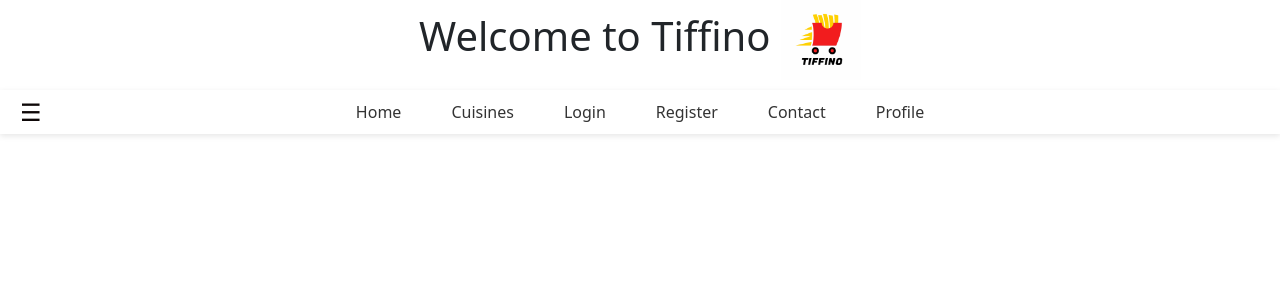
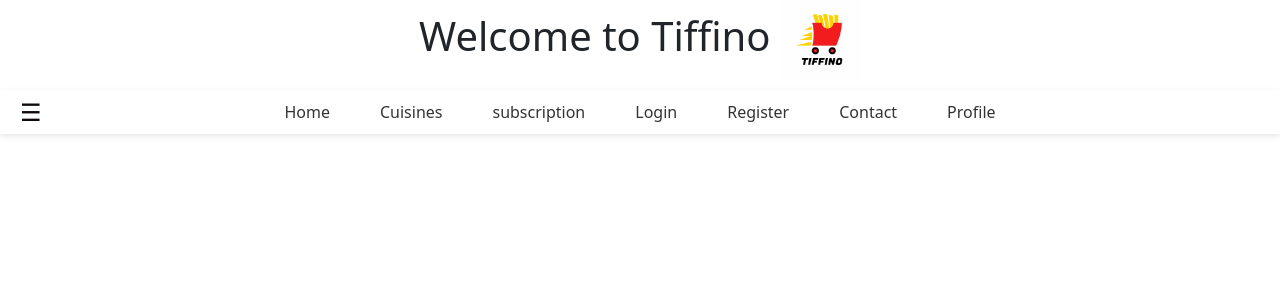
Before and after one commit to hulleashish-lab/tiffino-Front, an Angular app: page / in a window 1280 px wide. Shown: the top 300 px of the page. Built offline with nearby package versions, Linux system fonts and the light colour scheme.

Commit message:
subscription line edited

```diff
--- a/src/app/app.component.html
+++ b/src/app/app.component.html
@@ -5,6 +5,7 @@
   <ul class="lis">
     <li><a routerLink="/home">Home</a></li>
     <li><a routerLink="/cuisines">Cuisines</a></li>
+     <li><a routerLink="/subscriptions">subscription</a></li>
     <li><a routerLink="/login">Login</a></li>
     <li><a routerLink="/register">Register</a></li>
     <li><a routerLink="/contact">Contact</a></li>
```
